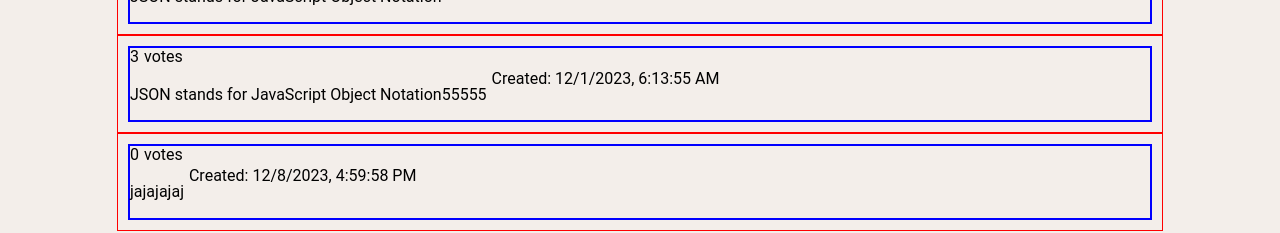
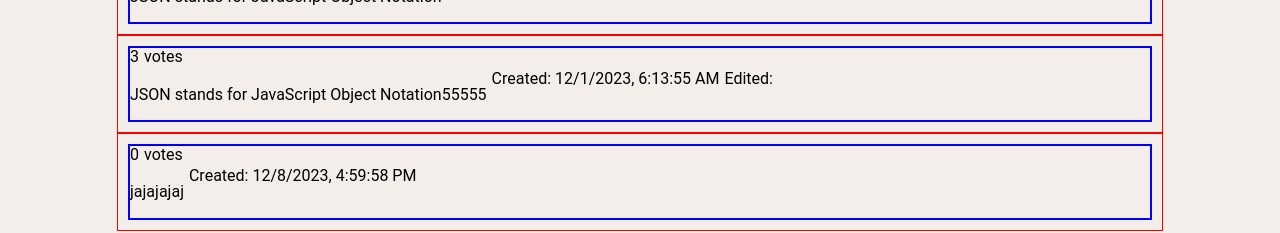
Before and after one commit to nokas90/forum-codeAcademy, a React (Create React App) app: page /questions/1 in a window 1280 px wide. Shown: the part 291-524 px from the top of the page. Built offline with nearby package versions, Linux system fonts and the light colour scheme; data requests are answered from the project's data file.

Commit message:
cleaning AnswerCard code

```diff
--- a/src/components/UI/AnswerCard.jsx
+++ b/src/components/UI/AnswerCard.jsx
@@ -47,18 +47,6 @@
   const { loggedInUser } = useContext(UsersContext);
   const [editClick, setEditClick] = useState(false);
 
-  // useEffect(() => {
-  //   fetch(`http://localhost:8080/answers/${data.id}`)
-  //     .then((res) => res.json())
-  //     .then((answersData) => {
-  //       console.log("Fetched Answers Data:", answersData);
-  //       setLocalAnswers(answersData);
-  //     })
-  //     .catch((error) => {
-  //       console.error("Error fetching answers:", error);
-  //     });
-  // }, []);
-
   return (
     data && (
       <>
@@ -96,7 +84,7 @@
             <div className="answerContent">
               <p>{data.answer}</p>
               <span>Created: {data.createdDate}</span>
-              {/* <span>Edited: {answer.editedDate}</span> */}
+              {data.isEdited && <span>Edited: {data.editedDate}</span>}
             </div>
           </div>
         </AnswersContainer>
```
